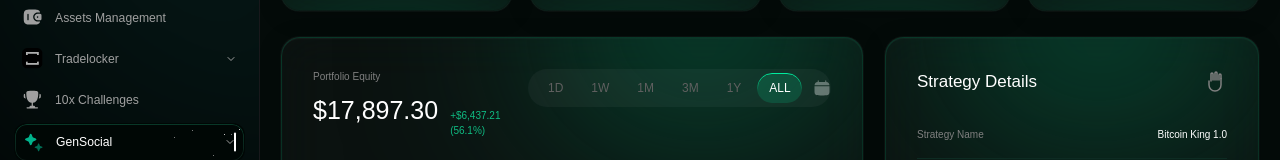
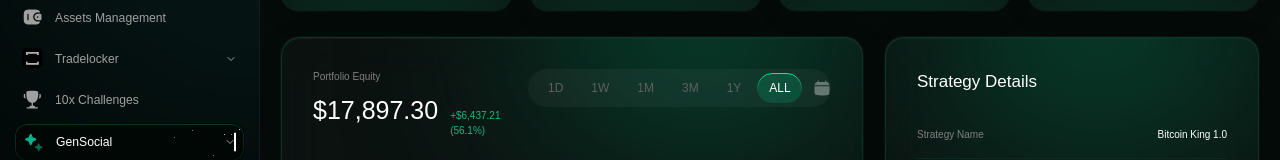
Before and after one commit to Mdx2025/GenesisFxDashboardMDX, a React (Vite) app: page /gensocial/pamm/details-single-page in a window 1280 px wide. Shown: the part 281-441 px from the top of the page. Built offline with nearby package versions, Linux system fonts and the light colour scheme; a web font is replaced by a local one.

Commit message:
fix: remove HandCursorIcon from Strategy Details card

```diff
--- a/src/pages/PammDetailsPage.tsx
+++ b/src/pages/PammDetailsPage.tsx
@@ -61,16 +61,6 @@ function ChartUpIcon() {
   )
 }
 
-function HandCursorIcon() {
-  return (
-    <svg width="24" height="24" viewBox="0 0 24 24" fill="none">
-      <path d="M18 8.5V15C18 18.31 15.31 21 12 21C8.69 21 6 18.31 6 15V11" stroke="#808080" strokeWidth="1.5" strokeLinecap="round"/>
-      <path d="M8 11V4C8 3.45 8.45 3 9 3C9.55 3 10 3.45 10 4V10" stroke="#808080" strokeWidth="1.5" strokeLinecap="round"/>
-      <path d="M12 10V3C12 2.45 12.45 2 13 2C13.55 2 14 2.45 14 3V10" stroke="#808080" strokeWidth="1.5" strokeLinecap="round"/>
-      <path d="M16 10V5C16 4.45 16.45 4 17 4C17.55 4 18 4.45 18 5V8.5" stroke="#808080" strokeWidth="1.5" strokeLinecap="round"/>
-    </svg>
-  )
-}
 
 /* ─── Portfolio Area Chart ─── */
 
@@ -429,7 +419,6 @@ export default function PammDetailsPage() {
             <div className="relative p-6 lg:p-8">
               <div className="flex items-center justify-between mb-8">
                 <h3 className="text-white text-[1.0625rem] font-acid">Strategy Details</h3>
-                <HandCursorIcon />
               </div>
               <div className="flex flex-col">
                 {[
```
